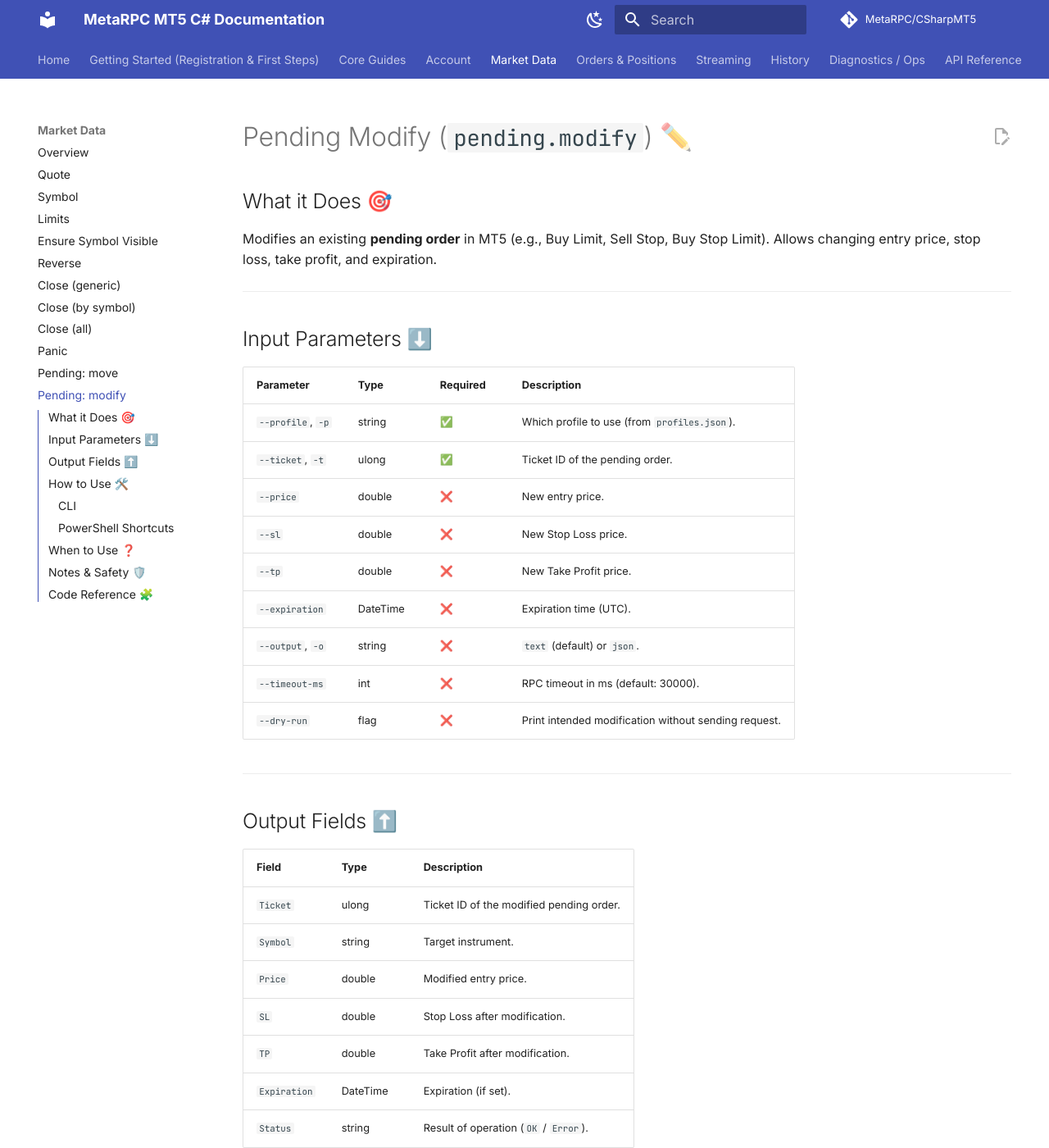
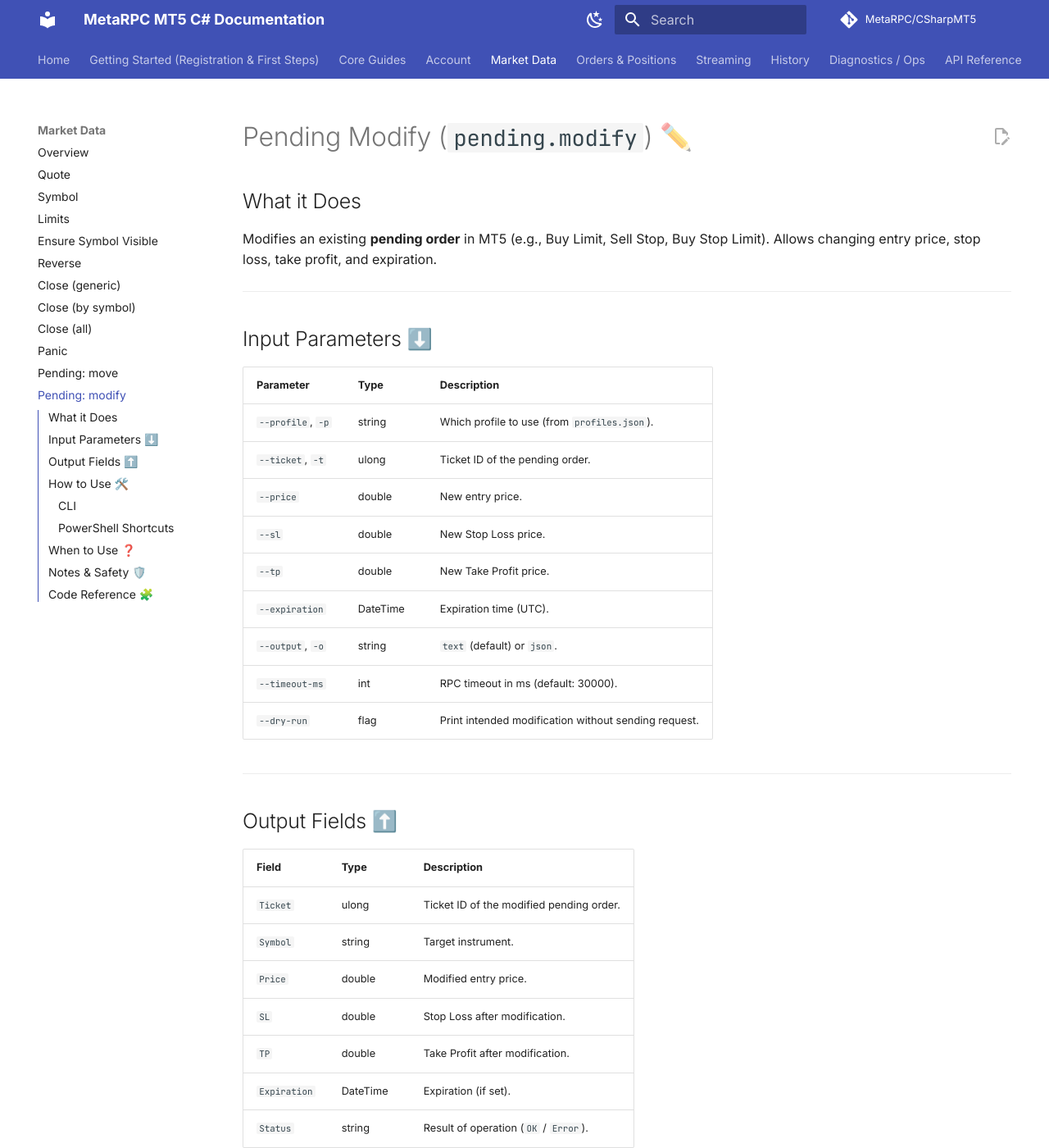
Before and after one commit to MetaRPC/CSharpMT5, an MkDocs documentation site: the page built from docs/Market_Data/Pending.modify.md, in a window 1280 px wide and 1400 px high. Shown: the whole window at 82% size. Built offline with MkDocs 1.6.1 and Material for MkDocs 9.7.7, drawn with Linux system fonts in a browser that asks for light colours; comment, search, counter and statistics services are not loaded.

Commit message:
Update Pending.modify.md

```diff
--- a/docs/Market_Data/Pending.modify.md
+++ b/docs/Market_Data/Pending.modify.md
@@ -1,6 +1,6 @@
 # Pending Modify (`pending.modify`) ✏️
 
-## What it Does 🎯
+## What it Does
 
 Modifies an existing **pending order** in MT5 (e.g., Buy Limit, Sell Stop, Buy Stop Limit).
 Allows changing entry price, stop loss, take profit, and expiration.
@@ -9,17 +9,17 @@ Allows changing entry price, stop loss, take profit, and expiration.
 
 ## Input Parameters ⬇️
 
-| Parameter         | Type     | Required | Description                                          |
-| ----------------- | -------- | -------- | ---------------------------------------------------- |
-| `--profile`, `-p` | string   | ✅        | Which profile to use (from `profiles.json`).         |
-| `--ticket`, `-t`  | ulong    | ✅        | Ticket ID of the pending order.                      |
-| `--price`         | double   | ❌        | New entry price.                                     |
-| `--sl`            | double   | ❌        | New Stop Loss price.                                 |
-| `--tp`            | double   | ❌        | New Take Profit price.                               |
-| `--expiration`    | DateTime | ❌        | Expiration time (UTC).                               |
-| `--output`, `-o`  | string   | ❌        | `text` (default) or `json`.                          |
-| `--timeout-ms`    | int      | ❌        | RPC timeout in ms (default: 30000).                  |
-| `--dry-run`       | flag     | ❌        | Print intended modification without sending request. |
+| Parameter         | Type     | Description                                          |
+| ----------------- | -------- |---------------------------------------------------- |
+| `--profile`, `-p` | string   | Which profile to use (from `profiles.json`).         |
+| `--ticket`, `-t`  | ulong    | Ticket ID of the pending order.                      |
+| `--price`         | double   | New entry price.                                     |
+| `--sl`            | double   |  New Stop Loss price.                                 |
+| `--tp`            | double   |  New Take Profit price.                               |
+| `--expiration`    | DateTime |  Expiration time (UTC).                               |
+| `--output`, `-o`  | string   | `text` (default) or `json`.                          |
+| `--timeout-ms`    | int      |  RPC timeout in ms (default: 30000).                  |
+| `--dry-run`       | flag     |  Print intended modification without sending request. |
 
 ---
 
```
